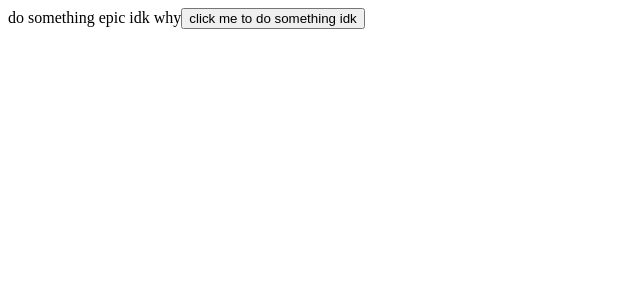
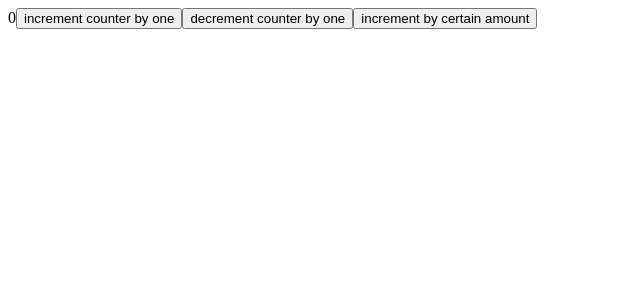
Before and after one commit to shivvang/Learning_React, a React app in the folder Setup React app via webpack/: page / in a window 1280 px wide. Shown: the top 300 px of the page, without its empty margins (0-640 px from the left). Built offline with nearby package versions, Linux system fonts and the light colour scheme.

Commit message:
redux toolkit syntax and all about it

```diff
--- a/Setup React app via webpack/package.json
+++ b/Setup React app via webpack/package.json
@@ -11,8 +11,10 @@
   "license": "ISC",
   "description": "",
   "dependencies": {
+    "@reduxjs/toolkit": "^2.5.0",
     "react": "^19.0.0",
-    "react-dom": "^19.0.0"
+    "react-dom": "^19.0.0",
+    "react-redux": "^9.2.0"
   },
   "devDependencies": {
     "@babel/core": "^7.26.0",
--- a/Setup React app via webpack/src/App.js
+++ b/Setup React app via webpack/src/App.js
@@ -1,34 +1,158 @@
 
-import React, {useState } from "react";
-import {createPortal} from "react-dom"
+import React from "react";
+import {useSelector,useDispatch} from "react-redux"
+import { increment ,decrement, incrementByAmount} from "./slice/counterSlice";
 
 
-// 📌 What is createPortal?
-// createPortal is a React feature that renders a component outside its parent DOM hierarchy while still keeping React’s state and event handling.
+// Redux Toolkit Notes
 
-// 📌 Why Use React Portals?
-// 🔹 Avoid CSS issues – Some components (e.g., modals, tooltips) might get hidden due to overflow: hidden in a parent container. Portals help bypass this restriction.
-// 🔹 Prevent z-index conflicts – Modals or popups inside deeply nested elements might have CSS issues due to stacking contexts.
-// 🔹 Maintain accessibility – Portals let you place elements where they logically belong in the DOM (e.g., a modal inside <body>, not inside a deeply nested component).
-// 🔹 Improve performance – Moving elements outside a complex DOM tree avoids unnecessary re-renders of parent components.
+// 1️⃣ Configure the Redux Store with configureStore
 
-// 📌 Syntax of createPortal
+// configureStore simplifies store setup with good defaults.
 
-// createPortal(child, container);
+// Accepts a reducer function as a named argument.
 
-// child – The React component or element to render.
+// Automatically sets up Redux DevTools and middleware like thunk.
 
-// container – The DOM node where it should be rendered.
+// Example:
 
+// import { configureStore } from '@reduxjs/toolkit';
+// import counterReducer from './counterSlice';
+
+// const store = configureStore({
+//   reducer: {
+//     counter: counterReducer,
+//   },
+// });
+
+// export default store;
+
+// 2️⃣ Provide the Redux Store to React Components
+
+// Use <Provider> from react-redux to wrap the app.
+
+// Pass the store as a prop to <Provider>.
+
+// Example:
+
+// import React from 'react';
+// import ReactDOM from 'react-dom';
+// import { Provider } from 'react-redux';
+// import store from './store';
+// import App from './App';
+
+// ReactDOM.render(
+//   <Provider store={store}>
+//     <App />
+//   </Provider>,
+//   document.getElementById('root')
+// );
+
+// 3️⃣ Create a Redux "Slice" Reducer with createSlice
+
+// createSlice generates action creators and reducers in one step.
+
+// Accepts:
+
+// A name (used in action types).
+
+// An initial state.
+
+// Reducers that update state (can use mutation syntax via Immer).
+
+// Example:
+
+// import { createSlice } from '@reduxjs/toolkit';
+
+// const counterSlice = createSlice({
+//   name: 'counter',
+//   initialState: { value: 0 },
+//   reducers: {
+//     increment: (state) => {
+//       state.value += 1; // Uses Immer, so mutation is fine
+//     },
+//     decrement: (state) => {
+//       state.value -= 1;
+//     },
+//     incrementByAmount: (state, action) => {
+//       state.value += action.payload;
+//     },
+//   },
+// });
+
+// export const { increment, decrement, incrementByAmount } = counterSlice.actions;
+// export default counterSlice.reducer;
+
+// 4️⃣ Read Data from Store with useSelector
+
+// useSelector allows components to access Redux store state.
+
+// Example:
+
+// import { useSelector } from 'react-redux';
+
+// const CounterValue = () => {
+//   const count = useSelector((state) => state.counter.value);
+//   return <div>Count: {count}</div>;
+// };
+
+// 5️⃣ Dispatch Actions with useDispatch
+
+// useDispatch returns the store's dispatch function.
+
+// Used to send actions to the Redux store.
+
+// Example:
+
+// import { useDispatch } from 'react-redux';
+// import { increment, decrement } from './counterSlice';
+
+// const CounterButtons = () => {
+//   const dispatch = useDispatch();
+
+//   return (
+//     <div>
+//       <button onClick={() => dispatch(increment())}>+</button>
+//       <button onClick={() => dispatch(decrement())}>-</button>
+//     </div>
+//   );
+// };
+
+// 6️⃣ How createSlice and createReducer Use Immer
+
+// Immer allows writing "mutating" logic that is converted into immutable updates.
+
+// Redux Toolkit handles state immutability automatically.
+
+// Example:
+
+// import { createReducer } from '@reduxjs/toolkit';
+// import { increment, decrement } from './counterSlice';
+
+// const counterReducer = createReducer({ value: 0 }, {
+//   [increment]: (state) => { state.value += 1; },
+//   [decrement]: (state) => { state.value -= 1; },
+// });
+
+// 7️⃣ Summary
+
+// ✅ configureStore sets up the Redux store with sensible defaults.
+// ✅ <Provider> makes the Redux store available to components.
+// ✅ createSlice simplifies creating reducers and actions.
+// ✅ useSelector reads values from the Redux store.
+// ✅ useDispatch sends actions to update the store.
+// ✅ Immer allows state updates using mutation-like syntax.
 
 const App = () => {
-  const [state, setState] = useState(false);
+  const count = useSelector((state)=>state.counter.value)
+  const dispatch = useDispatch();
   return (
-    <div>
-       do something epic idk why
-       <button onClick={()=>setState((prev)=>!prev)}>click me to do something idk</button>
-       {state && createPortal(<div>see this shit bro </div>,document.body)}
-    </div>
+    <>
+    {count}
+    <button onClick={()=>dispatch(increment())} >increment counter by one</button>
+    <button onClick={()=>dispatch(decrement())} >decrement counter by one</button>
+    <button onClick={()=>dispatch(incrementByAmount(10))}>increment by certain amount</button>
+    </>
   )
 }
 
--- a/Setup React app via webpack/src/index.js
+++ b/Setup React app via webpack/src/index.js
@@ -3,5 +3,12 @@ import React from "react";
 import ReactDOM from "react-dom/client"
 import  App from "./App";
 
+import { store } from "./store/store";
+import {Provider} from "react-redux"
+
 const root = ReactDOM.createRoot(document.getElementById("root"));
-root.render(<App/>);
+root.render(
+<Provider store={store}>
+<App/>
+</Provider>
+);
--- /dev/null
+++ b/Setup React app via webpack/src/slice/counterSlice.js
@@ -0,0 +1,25 @@
+import {createSlice} from "@reduxjs/toolkit";
+
+const initialState = {
+    value:0,
+}
+
+export const counterSlice = createSlice({
+name:"counter",
+initialState,
+reducers:{
+    increment:(state)=>{
+        state.value+=1;
+    },
+    decrement:(state)=>{
+        state.value-=1;
+    },
+    incrementByAmount:(state,actions)=>{
+        state.value+=actions.payload;
+    }
+}
+});
+
+export const {increment,decrement,incrementByAmount} = counterSlice.actions;
+
+export default counterSlice.reducer;
--- /dev/null
+++ b/Setup React app via webpack/src/store/store.js
@@ -0,0 +1,8 @@
+import {configureStore} from "@reduxjs/toolkit"
+import  counterReducer  from "../slice/counterSlice"
+
+export const  store = configureStore({
+    reducer:{
+        counter:counterReducer,
+    },
+})
```
Also changed, not shown: 1 other file (tests, documents, lock files or other folders).
